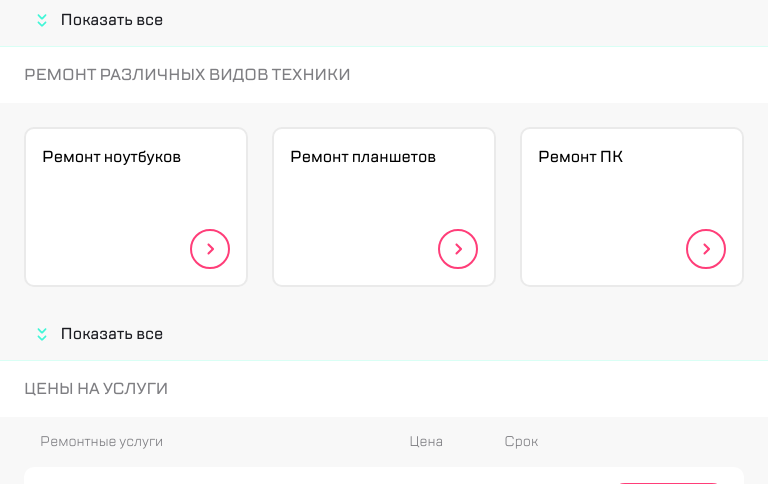
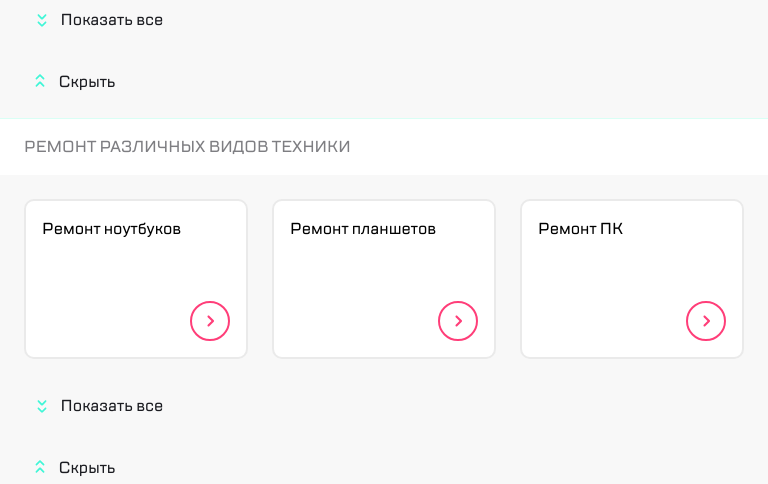
Before and after one commit to ekFrontDev/-_1.6, a plain HTML site: page index.html in a window 768 px wide. Shown: the part 786-1270 px from the top of the page. Drawn offline with nearby package versions, Linux system fonts and the light colour scheme; a script that the page names is missing; files whose address does not match are found by name.

Commit message:
Update style.css

```diff
--- a/style.css
+++ b/style.css
@@ -1699,7 +1699,7 @@ body::after {
   .brands-container--button-showall {
     top: 10px; }
   .brands-container--button-hidden {
-    display: block; }
+    display: block !important; }
   .brands-container--info {
     width: 450px;
     margin-left: 0; }
```
